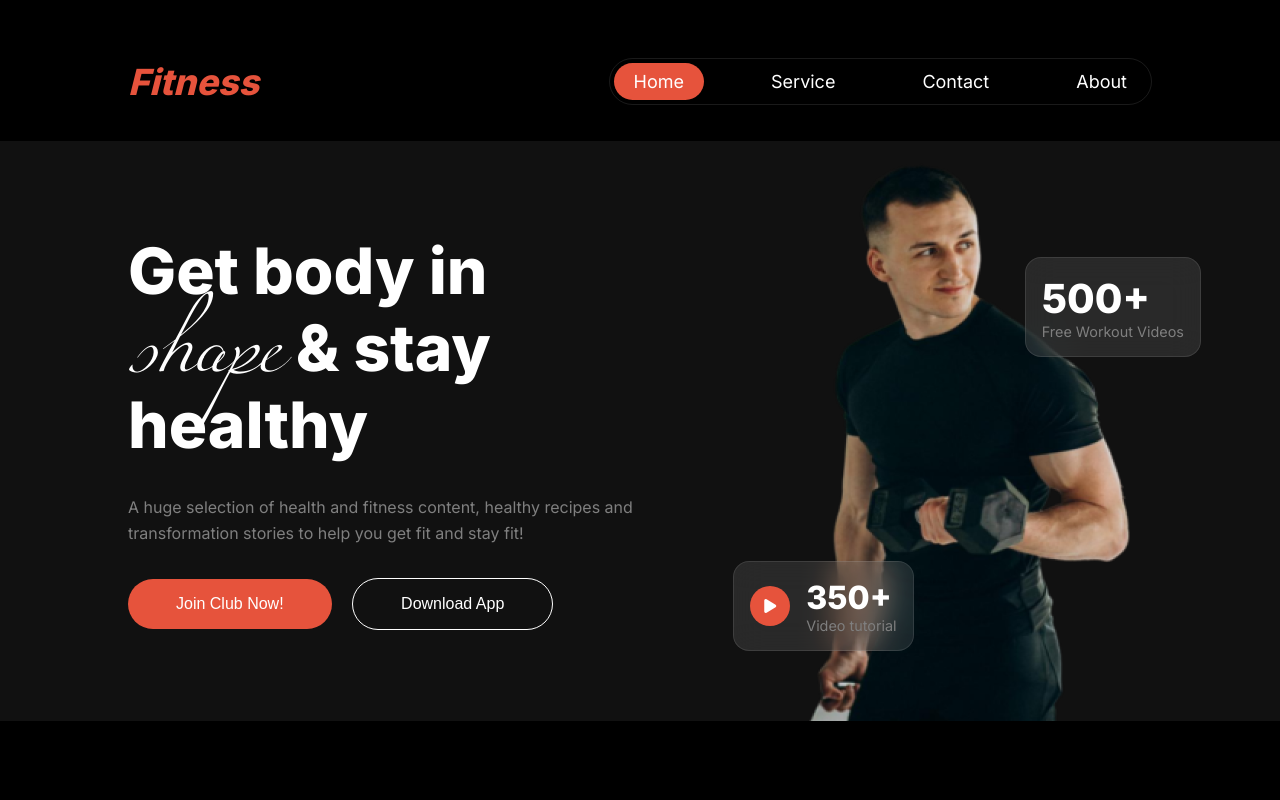
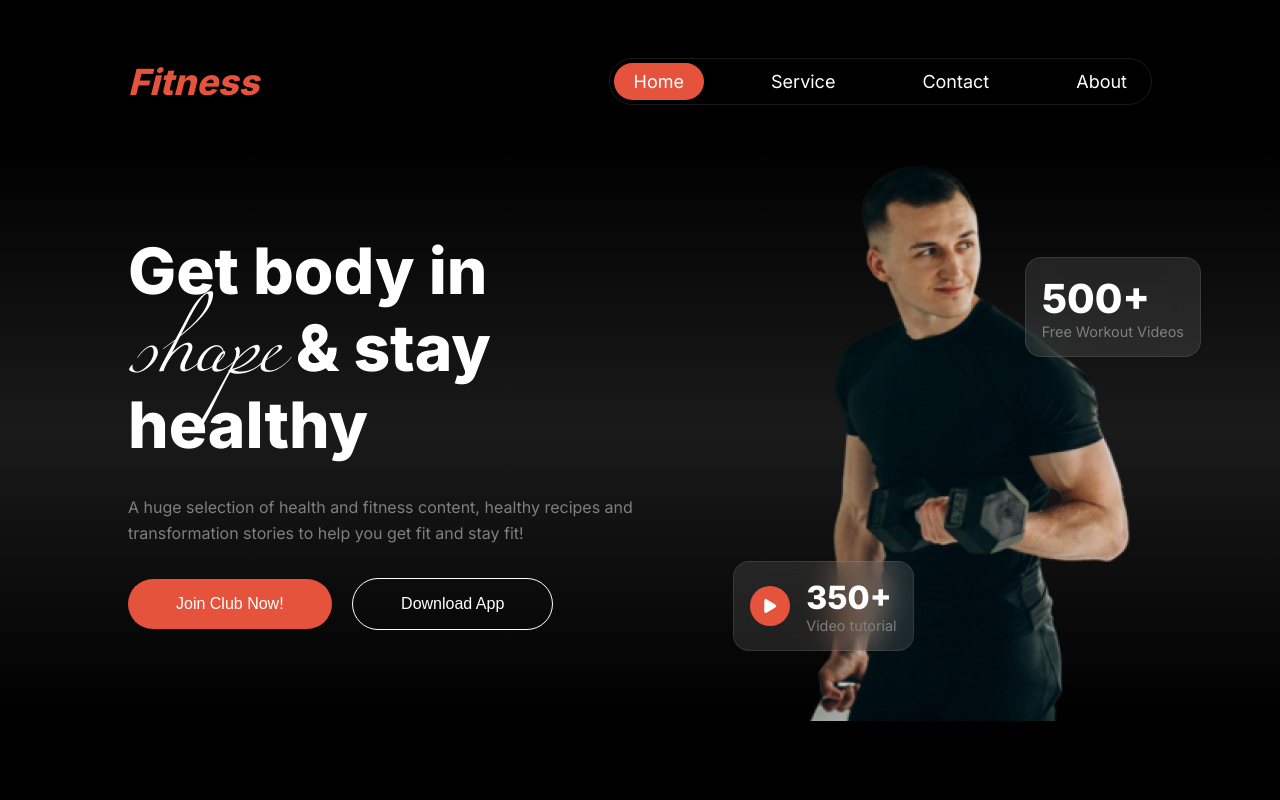
Before and after one commit to jbjoybiswasjb/b10_a2, a plain HTML site: page index.html in a window 1280 px wide. Shown: the top 800 px of the page. Drawn offline with Linux system fonts and the light colour scheme.

Commit message:
Changed get body section background gradient and resized all images.

```diff
--- a/css/style.css
+++ b/css/style.css
@@ -140,7 +140,7 @@ header section nav ul li a.home {
     =======================================================================================
 */
 #get_body_section {
-    background: linear-gradient(180deg, #111111 100%, #777777 0%);
+    background: linear-gradient(180deg, var(--bg_black), var(--nav_border), var(--bg_black));
 }
 
 #get_body_section>div {
```
Also changed, not shown: assets/media/images/exercise1.jpg, assets/media/images/exercise2.png, assets/media/images/exercise3.png, assets/media/images/exercise5.jpg, assets/media/images/trainer6.png.
